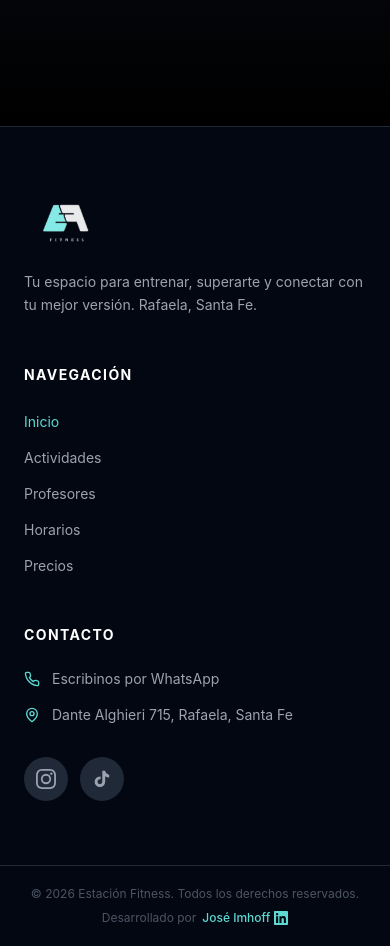
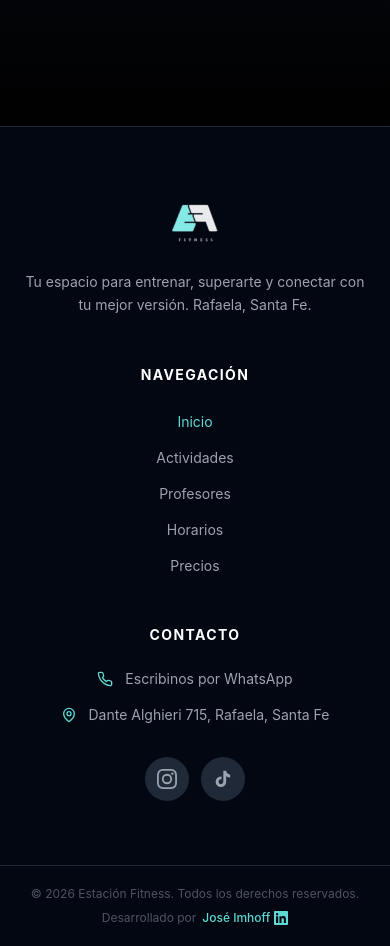
Before and after one commit to JoseI11/estacion-fitness, a React (Vite) app: page / in a window 390 px wide. Shown: the part 4945-5891 px from the top of the page. Built offline with nearby package versions, Linux system fonts and the light colour scheme; no server answers.

Commit message:
feat: centrar footer en mobile

```diff
--- a/src/components/Footer.tsx
+++ b/src/components/Footer.tsx
@@ -16,14 +16,14 @@
   return (
     <footer className="bg-gray-950 border-t border-gray-800 text-gray-400">
       {/* Cuerpo principal */}
-      <div className="max-w-6xl mx-auto px-6 py-16 grid grid-cols-1 md:grid-cols-3 gap-12">
+      <div className="max-w-6xl mx-auto px-6 py-16 grid grid-cols-1 md:grid-cols-3 gap-12 text-center md:text-left">
 
         {/* Logo + descripción */}
         <div className="flex flex-col gap-4">
           <img
             src="/logo_estacion.webp"
             alt="Estación Fitness"
-            className="h-16 object-contain self-start mix-blend-screen"
+            className="h-16 object-contain self-center md:self-start mix-blend-screen"
             loading="lazy"
           />
           <p className="text-sm leading-relaxed">
@@ -54,20 +54,20 @@
         <div>
           <h3 className="text-white font-bold uppercase tracking-widest text-sm mb-6">Contacto</h3>
           <ul className="space-y-4 text-sm">
-            <li className="flex items-start gap-3">
+            <li className="flex items-start gap-3 justify-center md:justify-start">
               <Phone className="w-4 h-4 mt-0.5 text-[#5DD9D2] shrink-0" />
               <a href={whatsappUrl} target="_blank" rel="noopener noreferrer" className="hover:text-[#5DD9D2] transition-colors duration-200">
                 Escribinos por WhatsApp
               </a>
             </li>
-            <li className="flex items-start gap-3">
+            <li className="flex items-start gap-3 justify-center md:justify-start">
               <MapPin className="w-4 h-4 mt-0.5 text-[#5DD9D2] shrink-0" />
               <span>{`${siteConfig.address.street}, ${siteConfig.address.city}, ${siteConfig.address.region}`}</span>
             </li>
           </ul>
 
           {/* Redes sociales */}
-          <div className="flex gap-3 mt-8">
+          <div className="flex gap-3 mt-8 justify-center md:justify-start">
             {/* Instagram */}
             <a
               href={siteConfig.instagramUrl}
```
